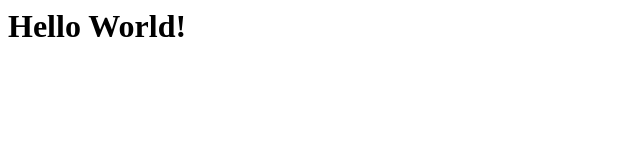
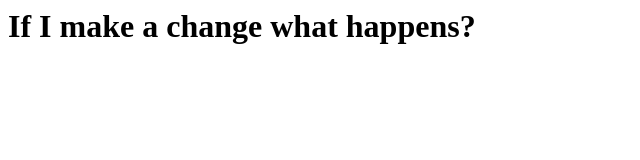
Before and after one commit to stantonj3/ruralgoods, a plain HTML site: page index.html in a window 1280 px wide. Shown: the whole page, without its empty margins (0-640 px from the left). Drawn offline with Linux system fonts and the light colour scheme.

Commit message:
Update index.html

```diff
--- a/index.html
+++ b/index.html
@@ -1,3 +1,3 @@
 <htlm>
-  <h1>Hello World!</h1>
+  <h1>If I make a change what happens?</h1>
 </htlm>
```
